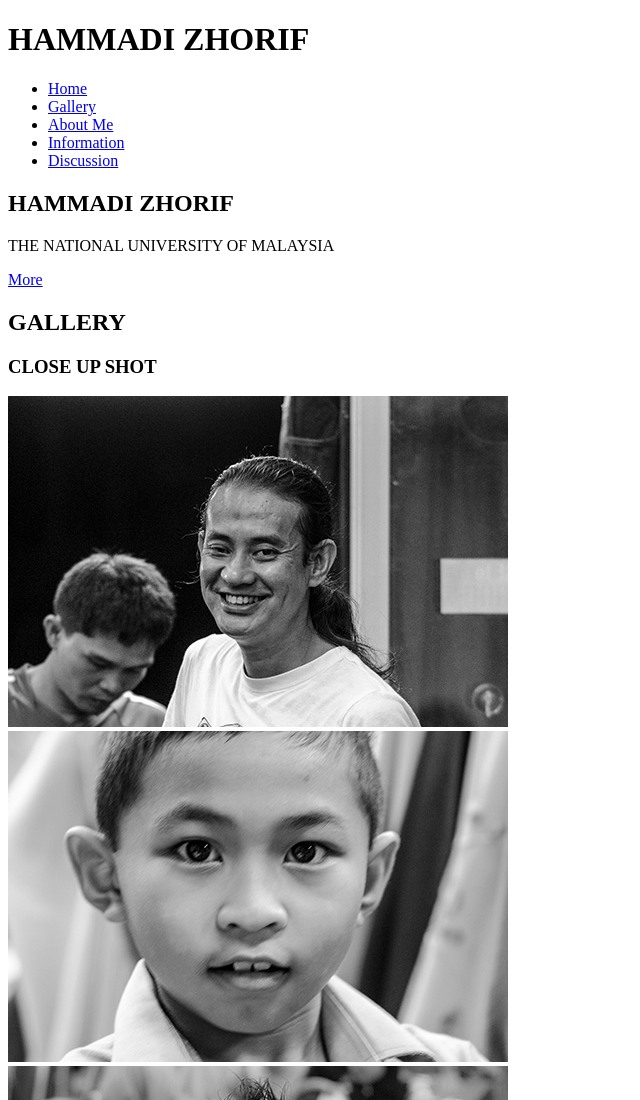
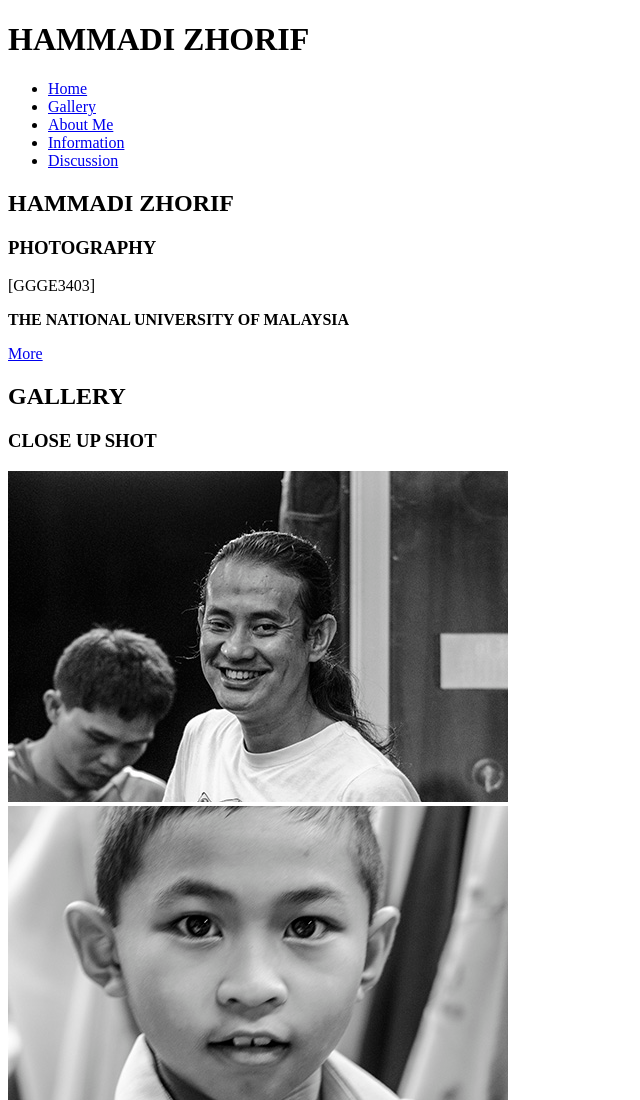
Before and after one commit to hammadizhorif/hammadizhorif.github.io, a plain HTML site: page index.html in a window 1280 px wide. Shown: the top 1100 px of the page, without its empty margins (0-640 px from the left). Drawn offline with Linux system fonts and the light colour scheme; a script that the page names is missing.

Commit message:
Fifth Version

```diff
--- a/index.html
+++ b/index.html
@@ -47,8 +47,11 @@
 				<div class="content container 75%">
 					<header>
 						<h2>HAMMADI ZHORIF</h2>
+
 					</header>
-					<p>THE NATIONAL UNIVERSITY OF MALAYSIA</p>
+					<h3>PHOTOGRAPHY</h3>
+					<p>[GGGE3403]</p>
+					<p><b>THE NATIONAL UNIVERSITY OF MALAYSIA</b></p>
 					<footer>
 						<a href="#work" class="button style2 down">More</a>
 					</footer>
```
